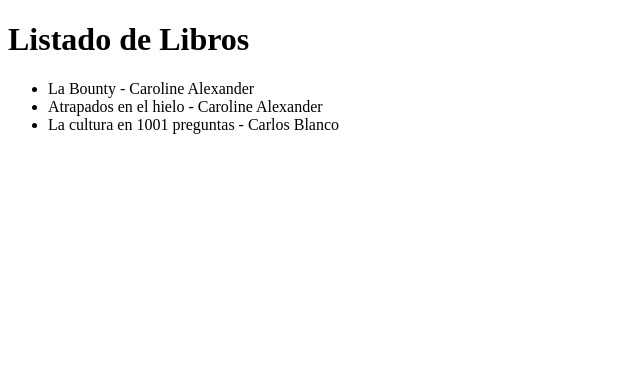
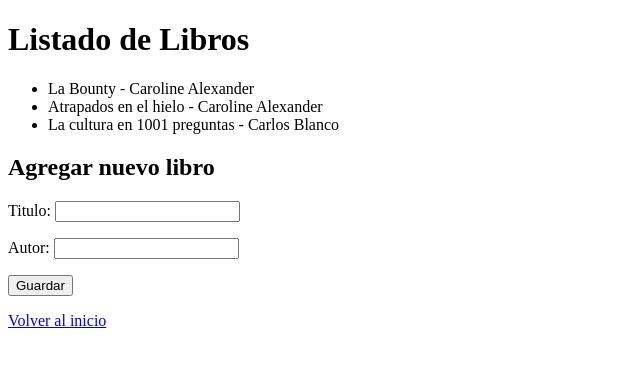
Before and after one commit to pedro-donoso/mi_proyecto_django, a Django app: page /libros/ in a window 1280 px wide. Shown: the top 367 px of the page, without its empty margins (0-640 px from the left). Run offline with Django 5.2, Linux system fonts and the light colour scheme; data comes from the database, SQL or seed files in the repository.

Commit message:
edito lista_libros.html

```diff
--- a/catalogo/templates/catalogo/lista_libros.html
+++ b/catalogo/templates/catalogo/lista_libros.html
@@ -12,5 +12,19 @@
             <li>No hay libros registrados</li>
         {% endfor %}
     </ul>
+
+    <h2>Agregar nuevo libro</h2>
+    <form method="post">
+        {% csrf_token %}
+        {{ form.as_p }}
+        <button type="submit">Guardar</button>
+    </form>
+    {% if form.erros %}
+        <div style="color: red;">
+            <p> Por favor corrige los errores indicados.</p>
+            {{ form.errors }}
+        </div>
+    {% endif %}
+    <p><a href="/">Volver al inicio</a></p>
 </body>
 </html>
```
